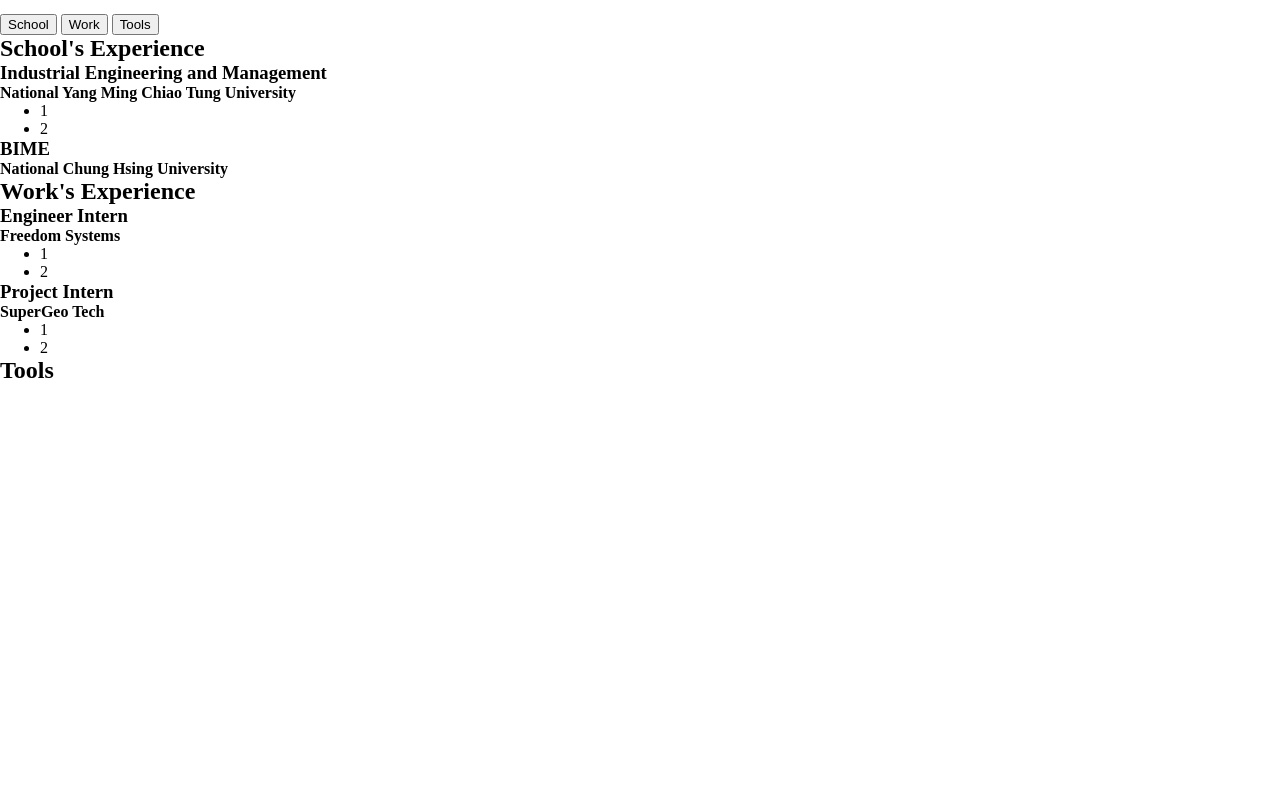
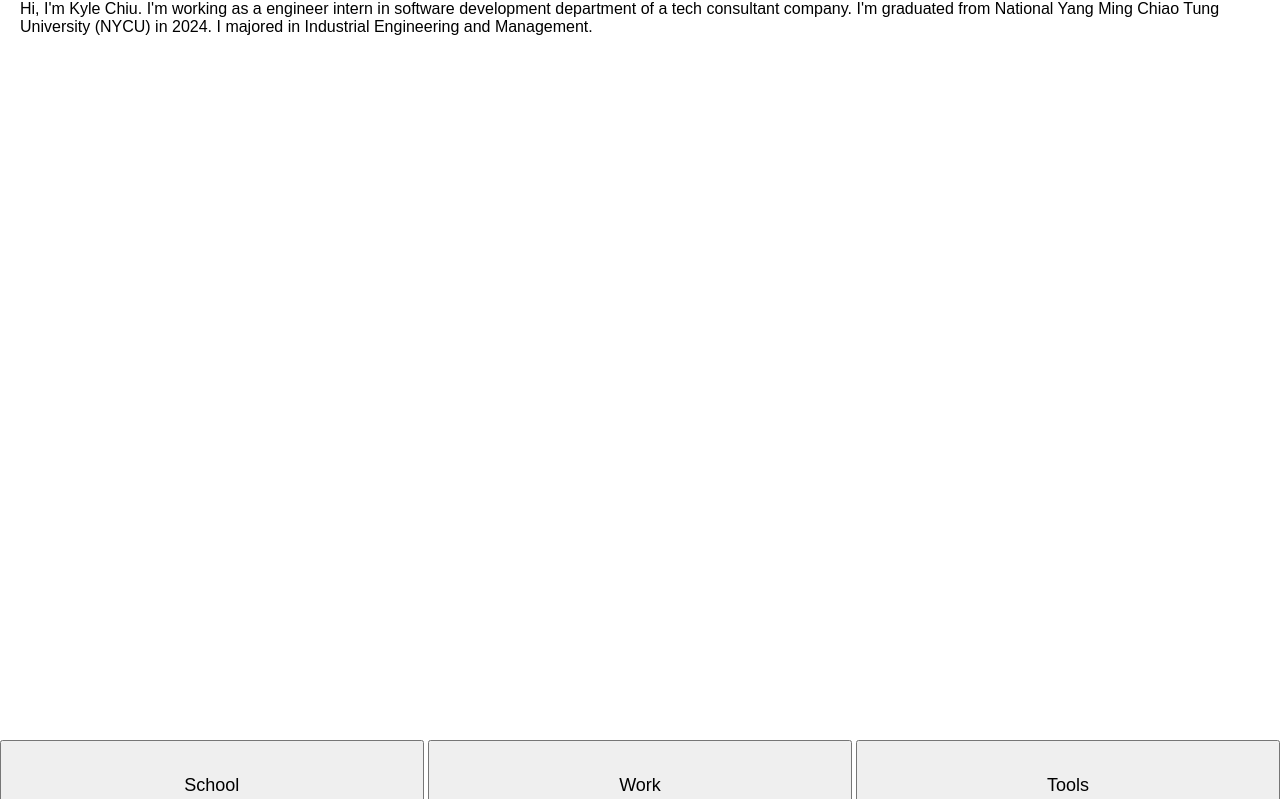
Before and after one commit to hkc619/profile, a plain HTML site: page public/index.html in a window 1280 px wide. Shown: the part 200-999 px from the top of the page. Before the commit the page ends 800 px from the top, so only its background shows below. Drawn offline with Linux system fonts and the light colour scheme.

Commit message:
Adjust css. 1228, 2024

```diff
--- a/app.js
+++ b/app.js
@@ -3,7 +3,7 @@ const workButton = document.getElementById("workButton");
 const toolButton = document.getElementById("toolButton");
 
 schoolButton.addEventListener("click", () => {
-  opacity = 0;
+  //更改id或class 讓其他的變成 -notshow opacity=100  這個變成 -show opacity=0
 });
 workButton.addEventListener("click", () => {
   opacity = 0;
--- a/public/index.html
+++ b/public/index.html
@@ -17,8 +17,6 @@
       <div class="nameTitle">
         <h1>Kyle Chiu</h1>
       </div>
-
-      <br />
       <p>
         Hi, I'm Kyle Chiu. I'm working as a engineer intern in software
         development department of a tech consultant company. I'm graduated from
@@ -27,9 +25,12 @@
       </p>
     </div>
     <div id="experience">
-      <button id="schoolButton">School</button>
-      <button id="workButton">Work</button>
-      <button id="toolButton">Tools</button>
+      <div class="buttonList">
+        <button id="schoolButton">School</button>
+        <button id="workButton">Work</button>
+        <button id="toolButton">Tools</button>
+      </div>
+
       <div id="school">
         <h2>School's Experience</h2>
         <div id="schoolExp0">
--- a/public/styles/index.css
+++ b/public/styles/index.css
@@ -1,5 +1,10 @@
 * {
-  margin: 0;
+  body {
+    height: 100%;
+    padding: 0;
+    margin: 0;
+  }
+  font-family: sans-serif;
 }
 
 header {
@@ -14,14 +19,23 @@ header {
 #overview {
   padding: 10px;
   margin: 10px;
-  display: flex;
   flex-direction: row;
   align-items: center;
   justify-content: center;
+  height: 100vh;
+  .nameTitle {
+    margin-bottom: 1%;
+    h1 {
+      text-align: left;
+    }
+  }
 }
 
-#overview.nameTitle {
-  h1 {
-    text-align: center;
+#experience {
+  height: 100vh;
+  button {
+    width: 33.1%;
+    height: 5em;
+    font-size: large;
   }
 }
```
